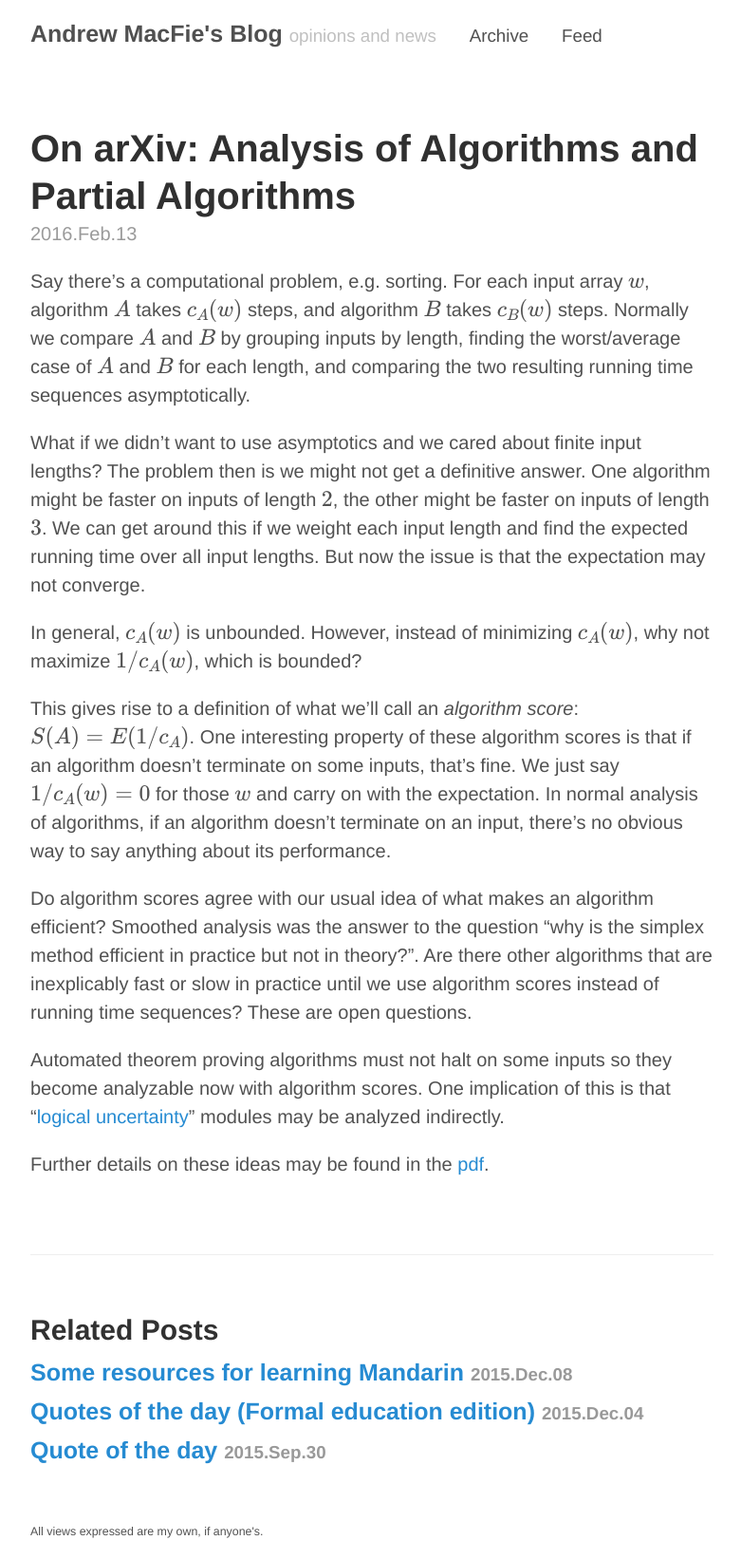
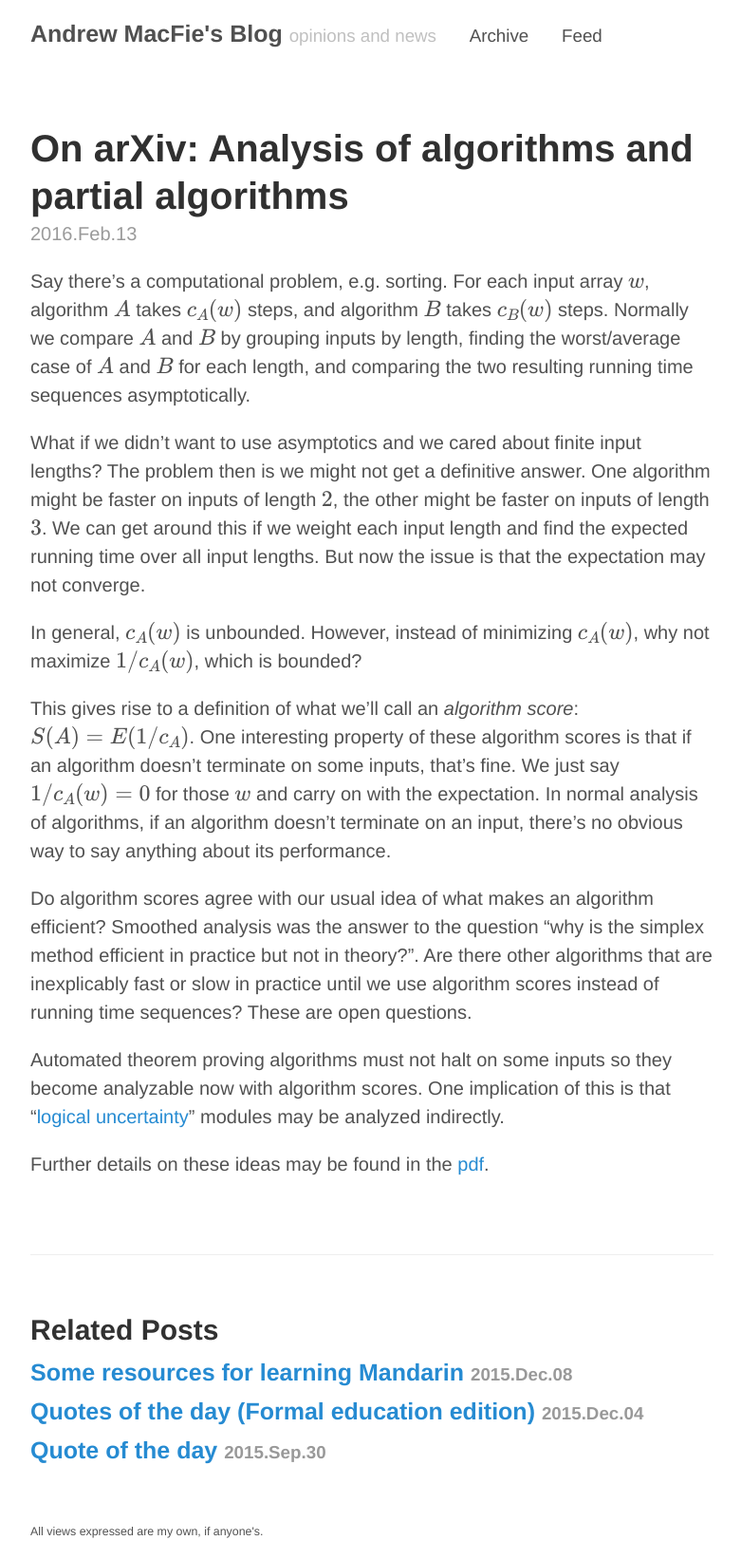
Before and after one commit to amacfie/amacfie.github.io, a Jekyll site: the page built from _posts/2016-02-13-AofA-paper.md, in a window 1280 px wide. Shown: the whole page at 95% size, without its empty margins (248-1029 px from the left). Built offline with Jekyll 4.4.1, drawn with Linux system fonts in a browser that asks for light colours; formulas are drawn with MathJax 3; comment, search, counter and statistics services are not loaded.

Commit message:
Change format

```diff
--- a/_posts/2016-02-13-AofA-paper.md
+++ b/_posts/2016-02-13-AofA-paper.md
@@ -1,6 +1,6 @@
 ---
 layout: post
-title: "On arXiv: Analysis of Algorithms and Partial Algorithms"
+title: "On arXiv: Analysis of algorithms and partial algorithms"
 ---
 
 Say there's a computational problem, e.g. sorting.
```
